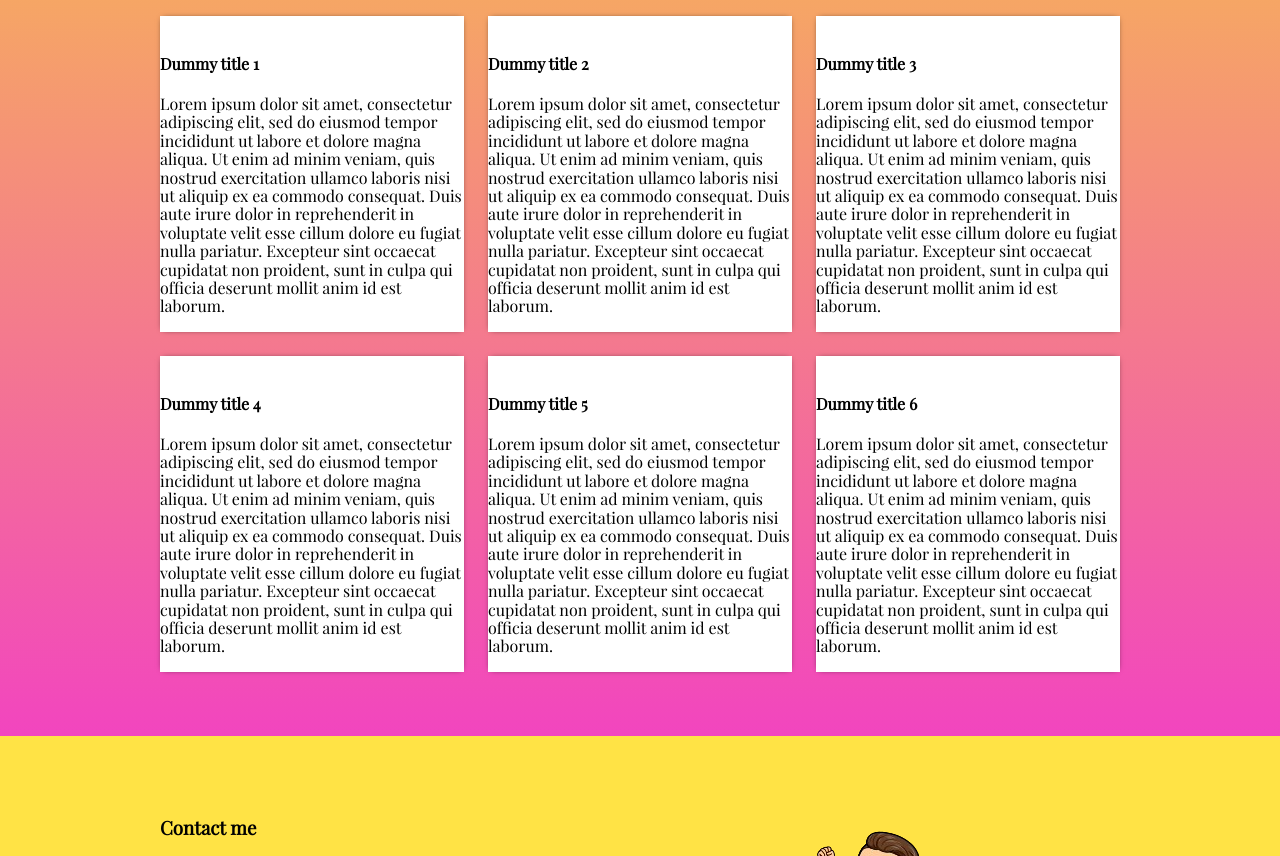
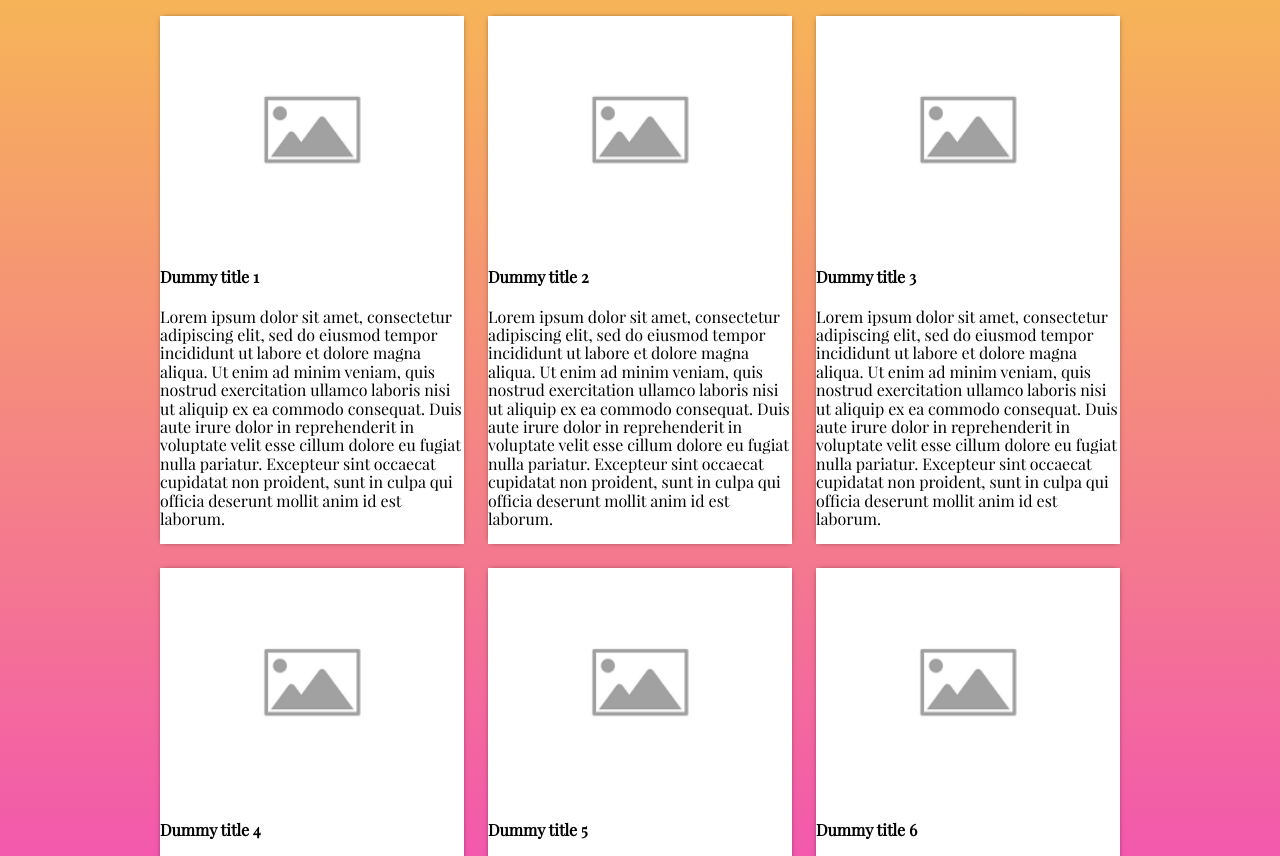
Before and after one commit to ziko1905/portfolio-homepage, a website built with webpack: page src/template.html in a window 1280 px wide. Shown: the part 589-1445 px from the top of the page. Built offline with nearby package versions, Linux system fonts and the light colour scheme.

Commit message:
Add default project placeholder img

```diff
--- a/src/index.js
+++ b/src/index.js
@@ -2,10 +2,11 @@
 import "./styles.css";
 
 class Project {
-    constructor (title, description, imgSrc="#",) {
+    constructor (title, description, imgSrc="placeholder-image.png",) {
         this.title = title;
         this.description = description;
-        this.imgSrc = imgSrc;
+        this.imgSrc = require(`../media/images/${imgSrc}`);
+
     }
 }
 
--- a/src/load.js
+++ b/src/load.js
@@ -12,6 +12,8 @@ class ProjectElement {
         main.className = "project-div";
         main.classList.add("shadow");
         main.classList.add("content-div");
+        img.src = prj.imgSrc;
+        img.classList.add("project-img")
         title.textContent = prj.title;
         description.textContent = prj.description
 
--- a/src/styles.css
+++ b/src/styles.css
@@ -112,6 +112,10 @@ header {
   gap: 1.5rem;
 }
 
+.project-img {
+  min-width: 100%;
+}
+
 footer {
   display: grid;
   grid-template-columns: 1fr 1fr;
```
Also changed, not shown: media/images/placeholder-image.png (added).
